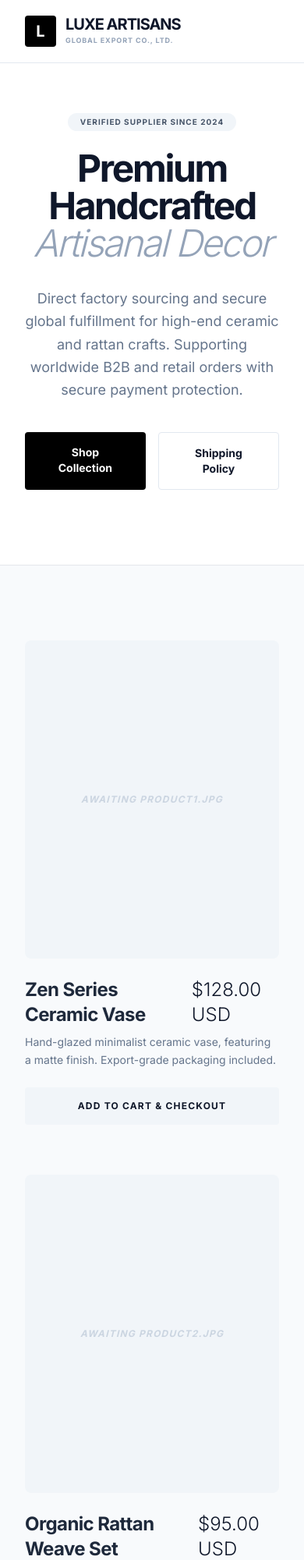
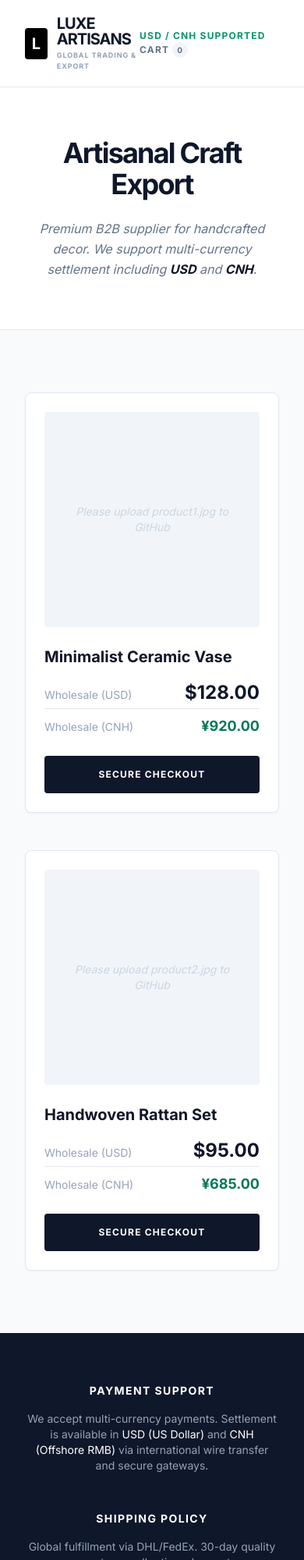
Before and after one commit to Luxe-Artisans-Global/store, a plain HTML site: page index.html in a window 390 px wide. Shown: the top 2000 px of the page at 78% size. Drawn offline with nearby package versions, Linux system fonts and the light colour scheme.

Commit message:
Update index.html

```diff
--- a/index.html
+++ b/index.html
@@ -3,119 +3,103 @@
 <head>
     <meta charset="UTF-8">
     <meta name="viewport" content="width=device-width, initial-scale=1.0">
-    <title>Luxe Artisans Global | Official B2B & Retail Store</title>
+    <title>Luxe Artisans Global | Premium Art Export</title>
     <script src="https://cdn.tailwindcss.com"></script>
     <style>
-        @import url('https://fonts.googleapis.com/css2?family=Inter:wght@300;400;700&display=swap');
+        @import url('https://fonts.googleapis.com/css2?family=Inter:wght@400;700&display=swap');
         body { font-family: 'Inter', sans-serif; }
     </style>
 </head>
 <body class="bg-slate-50 text-slate-900">
 
-    <nav class="bg-white border-b border-slate-200 px-8 py-5 flex justify-between items-center sticky top-0 z-50">
+    <nav class="bg-white border-b px-8 py-5 flex justify-between items-center sticky top-0 z-50">
         <div class="flex items-center space-x-3">
             <div class="w-10 h-10 bg-black rounded flex items-center justify-center text-white font-bold text-xl">L</div>
             <div class="flex flex-col text-left">
-                <span class="text-xl font-bold tracking-tighter leading-none">LUXE ARTISANS</span>
-                <span class="text-[9px] uppercase tracking-widest text-slate-400 mt-1 font-semibold">Global Export Co., Ltd.</span>
+                <span class="text-xl font-bold tracking-tighter leading-none uppercase">Luxe Artisans</span>
+                <span class="text-[9px] uppercase tracking-widest text-slate-400 mt-1 font-semibold">Global Trading & Export</span>
             </div>
         </div>
-        <div class="hidden md:flex space-x-8 text-xs font-bold uppercase tracking-widest text-slate-500">
-            <a href="#collection" class="hover:text-black">Catalog</a>
-            <a href="#policy" class="hover:text-black">Policy</a>
-            <a href="#" class="flex items-center space-x-1">
-                <span>Cart</span>
-                <span class="bg-slate-100 px-1.5 py-0.5 rounded-full text-[10px]">0</span>
-            </a>
+        <div class="text-xs font-bold uppercase tracking-widest text-slate-500">
+            <span class="mr-4 text-emerald-600">USD / CNH Supported</span>
+            <a href="#" class="inline-flex items-center space-x-1"><span>Cart</span><span class="bg-slate-100 px-1.5 py-0.5 rounded-full text-[10px]">0</span></a>
         </div>
     </nav>
 
-    <section class="relative bg-white pt-16 pb-24 px-8 border-b">
-        <div class="max-w-6xl mx-auto flex flex-col items-center text-center">
-            <span class="bg-slate-100 text-slate-600 px-4 py-1 rounded-full text-[10px] font-bold uppercase mb-6 tracking-widest">Verified Supplier since 2024</span>
-            <h1 class="text-5xl md:text-7xl font-bold tracking-tighter mb-8">Premium Handcrafted <br><span class="text-slate-400 font-light italic">Artisanal Decor</span></h1>
-            <p class="text-slate-500 text-lg max-w-2xl mb-10 leading-relaxed">Direct factory sourcing and secure global fulfillment for high-end ceramic and rattan crafts. Supporting worldwide B2B and retail orders with secure payment protection.</p>
-            <div class="flex space-x-4">
-                <a href="#collection" class="bg-black text-white px-10 py-4 rounded font-bold text-sm hover:opacity-80 transition">Shop Collection</a>
-                <a href="#policy" class="bg-white border border-slate-200 text-slate-900 px-10 py-4 rounded font-bold text-sm hover:bg-slate-50 transition">Shipping Policy</a>
+    <header class="py-16 px-8 text-center bg-white border-b">
+        <h1 class="text-4xl md:text-6xl font-bold tracking-tighter mb-6">Artisanal Craft Export</h1>
+        <p class="text-slate-500 max-w-2xl mx-auto leading-relaxed italic">Premium B2B supplier for handcrafted decor. We support multi-currency settlement including <span class="text-slate-900 font-bold">USD</span> and <span class="text-slate-900 font-bold">CNH</span>.</p>
+    </header>
+
+    <section class="max-w-6xl mx-auto py-20 px-8 grid grid-cols-1 md:grid-cols-2 gap-12">
+
+        <div class="bg-white p-6 border border-slate-200 rounded-lg shadow-sm">
+            <div class="aspect-square bg-slate-100 rounded mb-6 overflow-hidden flex items-center justify-center">
+                <img src="product1.jpg" alt="Artisan Product" onerror="this.style.display='none'; this.nextElementSibling.style.display='flex'" class="w-full h-full object-cover">
+                <div class="hidden text-slate-300 italic text-sm text-center p-4">Please upload product1.jpg to GitHub</div>
             </div>
+            <h3 class="text-xl font-bold mb-4">Minimalist Ceramic Vase</h3>
+            <div class="flex flex-col mb-6 space-y-1">
+                <div class="flex justify-between items-baseline">
+                    <span class="text-sm text-slate-400">Wholesale (USD)</span>
+                    <span class="text-2xl font-bold text-slate-900">$128.00</span>
+                </div>
+                <div class="flex justify-between items-baseline border-t pt-2">
+                    <span class="text-sm text-slate-400">Wholesale (CNH)</span>
+                    <span class="text-lg font-semibold text-emerald-700">¥920.00</span>
+                </div>
+            </div>
+            <button onclick="handleCheckout(this)" class="w-full bg-slate-900 text-white py-4 rounded font-bold text-xs uppercase tracking-widest hover:bg-black transition flex items-center justify-center">
+                <span>Secure Checkout</span>
+            </button>
+        </div>
+
+        <div class="bg-white p-6 border border-slate-200 rounded-lg shadow-sm">
+            <div class="aspect-square bg-slate-100 rounded mb-6 overflow-hidden flex items-center justify-center">
+                <img src="product2.jpg" alt="Artisan Product" onerror="this.style.display='none'; this.nextElementSibling.style.display='flex'" class="w-full h-full object-cover">
+                <div class="hidden text-slate-300 italic text-sm text-center p-4">Please upload product2.jpg to GitHub</div>
+            </div>
+            <h3 class="text-xl font-bold mb-4">Handwoven Rattan Set</h3>
+            <div class="flex flex-col mb-6 space-y-1">
+                <div class="flex justify-between items-baseline">
+                    <span class="text-sm text-slate-400">Wholesale (USD)</span>
+                    <span class="text-2xl font-bold text-slate-900">$95.00</span>
+                </div>
+                <div class="flex justify-between items-baseline border-t pt-2">
+                    <span class="text-sm text-slate-400">Wholesale (CNH)</span>
+                    <span class="text-lg font-semibold text-emerald-700">¥685.00</span>
+                </div>
+            </div>
+            <button onclick="handleCheckout(this)" class="w-full bg-slate-900 text-white py-4 rounded font-bold text-xs uppercase tracking-widest hover:bg-black transition flex items-center justify-center">
+                <span>Secure Checkout</span>
+            </button>
         </div>
     </section>
 
-    <section id="collection" class="max-w-7xl mx-auto py-24 px-8">
-        <div class="grid grid-cols-1 md:grid-cols-2 gap-16">
-
-            <div class="group">
-                <div class="aspect-[4/5] bg-slate-100 rounded-lg mb-6 flex items-center justify-center relative overflow-hidden">
-                    <img src="product1.jpg" alt="Ceramic Vase" onerror="this.style.display='none'; this.nextElementSibling.style.display='flex'" class="w-full h-full object-cover group-hover:scale-105 transition duration-500">
-                    <div class="hidden flex-col items-center text-slate-300 italic">
-                        <span class="font-bold tracking-widest uppercase text-xs">Awaiting product1.jpg</span>
-                    </div>
-                </div>
-                <div class="flex justify-between items-start mb-2">
-                    <h3 class="text-2xl font-bold tracking-tight text-slate-800">Zen Series Ceramic Vase</h3>
-                    <span class="text-2xl font-light text-slate-900">$128.00 USD</span>
-                </div>
-                <p class="text-slate-500 text-sm leading-relaxed mb-6">Hand-glazed minimalist ceramic vase, featuring a matte finish. Export-grade packaging included.</p>
-                <button onclick="checkoutHandler()" class="w-full bg-slate-100 text-slate-900 py-4 rounded font-bold text-xs uppercase tracking-widest hover:bg-black hover:text-white transition">Add to Cart & Checkout</button>
-            </div>
-
-            <div class="group">
-                <div class="aspect-[4/5] bg-slate-100 rounded-lg mb-6 flex items-center justify-center relative overflow-hidden">
-                    <img src="product2.jpg" alt="Rattan Basket" onerror="this.style.display='none'; this.nextElementSibling.style.display='flex'" class="w-full h-full object-cover group-hover:scale-105 transition duration-500">
-                    <div class="hidden flex-col items-center text-slate-300 italic">
-                        <span class="font-bold tracking-widest uppercase text-xs">Awaiting product2.jpg</span>
-                    </div>
-                </div>
-                <div class="flex justify-between items-start mb-2">
-                    <h3 class="text-2xl font-bold tracking-tight text-slate-800">Organic Rattan Weave Set</h3>
-                    <span class="text-2xl font-light text-slate-900">$95.00 USD</span>
-                </div>
-                <p class="text-slate-500 text-sm leading-relaxed mb-6">Handwoven from 100% natural organic fibers. Durable, sustainable, and crafted by certified artisans.</p>
-                <button onclick="checkoutHandler()" class="w-full bg-slate-100 text-slate-900 py-4 rounded font-bold text-xs uppercase tracking-widest hover:bg-black hover:text-white transition">Add to Cart & Checkout</button>
-            </div>
-
-        </div>
-    </section>
-
-    <section id="policy" class="bg-white py-24 px-8 border-y">
-        <div class="max-w-6xl mx-auto grid grid-cols-1 md:grid-cols-3 gap-16">
+    <footer class="bg-slate-900 text-slate-400 py-16 px-8 text-center md:text-left">
+        <div class="max-w-6xl mx-auto grid grid-cols-1 md:grid-cols-3 gap-12 text-sm">
             <div>
-                <h4 class="text-sm font-bold uppercase mb-6 tracking-[0.2em] text-slate-900 border-l-4 border-black pl-4">Global Shipping</h4>
-                <p class="text-slate-500 text-sm leading-relaxed text-pretty text-left">We provide worldwide express shipping via DHL, FedEx, and UPS. Orders are processed within 48 hours and typically arrive within 7-12 business days. Tracking numbers are provided for all international shipments.</p>
+                <h4 class="text-white font-bold mb-4 uppercase tracking-widest">Payment Support</h4>
+                <p>We accept multi-currency payments. Settlement is available in <span class="text-white">USD (US Dollar)</span> and <span class="text-white">CNH (Offshore RMB)</span> via international wire transfer and secure gateways.</p>
             </div>
             <div>
-                <h4 class="text-sm font-bold uppercase mb-6 tracking-[0.2em] text-slate-900 border-l-4 border-black pl-4">30-Day Guarantee</h4>
-                <p class="text-slate-500 text-sm leading-relaxed text-pretty text-left">Customer satisfaction is our priority. We offer a 30-day money-back guarantee for quality-related issues. All payments are protected by end-to-end encryption for your security.</p>
+                <h4 class="text-white font-bold mb-4 uppercase tracking-widest">Shipping Policy</h4>
+                <p>Global fulfillment via DHL/FedEx. 30-day quality guarantee on all artisanal exports.</p>
             </div>
             <div>
-                <h4 class="text-sm font-bold uppercase mb-6 tracking-[0.2em] text-slate-900 border-l-4 border-black pl-4">Wholesale Support</h4>
-                <p class="text-slate-500 text-sm leading-relaxed text-pretty text-left">For bulk orders exceeding 50 units, please contact our export department for exclusive B2B pricing and custom logistics solutions.</p>
+                <h4 class="text-white font-bold mb-4 uppercase tracking-widest">Compliance</h4>
+                <p>Luxe Artisans Global Trading Co., Ltd.</p>
+                <p class="text-[10px] mt-2 tracking-widest">Registered Office: Central, Hong Kong</p>
             </div>
-        </div>
-    </section>
-
-    <footer class="bg-white py-16 px-8 text-center">
-        <div class="max-w-6xl mx-auto">
-            <div class="flex justify-center items-center space-x-6 mb-10 opacity-60">
-                <img src="https://upload.wikimedia.org/wikipedia/commons/5/5e/Visa_Inc._logo.svg" class="h-4" alt="Visa">
-                <img src="https://upload.wikimedia.org/wikipedia/commons/2/2a/Mastercard-logo.svg" class="h-6" alt="Mastercard">
-                <img src="https://upload.wikimedia.org/wikipedia/commons/b/b5/PayPal.svg" class="h-5" alt="PayPal">
-            </div>
-            <p class="text-[10px] text-slate-400 uppercase tracking-widest mb-4">Luxe Artisans Global Trading Co., Ltd. | Hong Kong SAR</p>
-            <p class="text-[10px] text-slate-400 tracking-widest">Registration No: HK-72394012 (Verified)</p>
         </div>
     </footer>
 
     <script>
-        function checkoutHandler() {
-            const btn = event.target;
-            btn.innerHTML = "REDIRECTING TO SECURE GATEWAY...";
-            btn.style.backgroundColor = "#10b981";
+        function handleCheckout(btn) {
+            btn.innerHTML = `<svg class="animate-spin h-5 w-5 text-white" xmlns="http://www.w3.org/2000/svg" fill="none" viewBox="0 0 24 24"><circle class="opacity-25" cx="12" cy="12" r="10" stroke="currentColor" stroke-width="4"></circle><path class="opacity-75" fill="currentColor" d="M4 12a8 8 0 018-8V0C5.373 0 0 5.373 0 12h4zm2 5.291A7.962 7.962 0 014 12H0c0 3.042 1.135 5.824 3 7.938l3-2.647z"></path></svg>`;
+            btn.disabled = true;
             setTimeout(() => {
-                alert("Redirecting to WorldFirst / Stripe Secure Checkout (USD/HKD Supported)...");
-                btn.innerHTML = "ADD TO CART & CHECKOUT";
-                btn.style.backgroundColor = "#f1f5f9";
+                window.location.href = "checkout.html";
             }, 1000);
         }
     </script>
```
